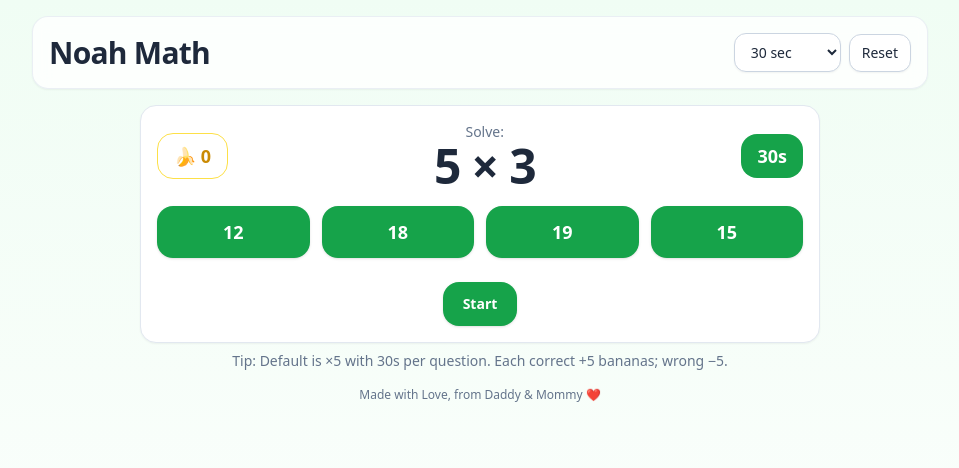
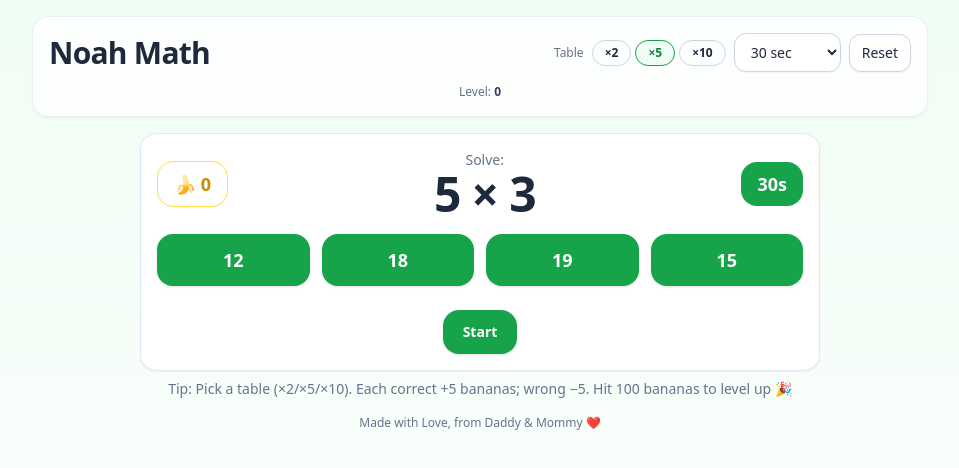
Before and after one commit to mohdismaildev/noahmath, a React (Vite) app: page / in a window 1280 px wide. Shown: the top 468 px of the page, without its empty margins (160-1119 px from the left). Built offline with nearby package versions, Linux system fonts and the light colour scheme.

Commit message:
Update App.jsx

```diff
--- a/src/App.jsx
+++ b/src/App.jsx
@@ -1,3 +1,4 @@
+// src/App.jsx
 import React, { useEffect, useRef, useState } from 'react'
 import { motion, AnimatePresence } from 'framer-motion'
 
@@ -8,9 +9,8 @@ const TIMERS = [
 ]
 
 function randInt(min, max) { return Math.floor(Math.random() * (max - min + 1)) + min }
-
-function makeQuestion() {
-  const a = 5;            // fixed to ×5 as requested
+function makeQuestion(table) {
+  const a = table
   const b = randInt(1, 10)
   const answer = a * b
   const options = new Set([answer])
@@ -24,15 +24,22 @@ function makeQuestion() {
 }
 
 export default function NoahMath() {
-  const [timerMode, setTimerMode] = useState(TIMERS[2]) // default 30s
+  // Defaults: ×5 table and 30s timer
+  const [table, setTable] = useState(5)
+  const [timerMode, setTimerMode] = useState(TIMERS[2])
   const [timeLeft, setTimeLeft] = useState(TIMERS[2].seconds)
+
   const [bananas, setBananas] = useState(0)
-  const [q, setQ] = useState(() => makeQuestion())
+  const [level, setLevel] = useState(0)
+
+  const [q, setQ] = useState(() => makeQuestion(5))
   const [running, setRunning] = useState(false)
   const [selectedChoice, setSelectedChoice] = useState(null)
   const [showStartHint, setShowStartHint] = useState(true)
+  const [showCongrats, setShowCongrats] = useState(false)
   const intervalRef = useRef(null)
 
+  // Timer loop
   useEffect(() => {
     if (!running || timerMode.seconds === 0) return
     setTimeLeft(timerMode.seconds)
@@ -42,33 +49,74 @@ export default function NoahMath() {
         if (t <= 1) {
           clearInterval(intervalRef.current)
           setSelectedChoice(null)
-          setQ(makeQuestion())
+          setQ(makeQuestion(table))
           return timerMode.seconds
         }
         return t - 1
       })
     }, 1000)
     return () => intervalRef.current && clearInterval(intervalRef.current)
-  }, [running, timerMode])
+  }, [running, timerMode, table])
 
   useEffect(() => { setTimeLeft(timerMode.seconds || 0) }, [timerMode])
 
-  const start = () => { setRunning(true); setShowStartHint(false); setQ(makeQuestion()); if (timerMode.seconds > 0) setTimeLeft(timerMode.seconds) }
+  const start = () => {
+    setRunning(true)
+    setShowStartHint(false)
+    setQ(makeQuestion(table))
+    if (timerMode.seconds > 0) setTimeLeft(timerMode.seconds)
+  }
   const stop = () => { setRunning(false); if (intervalRef.current) clearInterval(intervalRef.current) }
+
+  // Level up at 100 bananas
+  const maybeLevelUp = (nextBananas) => {
+    if (nextBananas >= 100) {
+      setLevel((L) => L + 1)
+      setBananas(0)
+      setShowCongrats(true)
+      setTimeout(() => setShowCongrats(false), 1800)
+    } else {
+      setBananas(Math.max(0, nextBananas))
+    }
+  }
 
   const answer = (val) => {
     if (!running) start()
-    setSelectedChoice(val)
+    setSelectedChoice(val) // blue selection
     const correct = val === q.answer
-    setBananas((b) => Math.max(0, b + (correct ? 5 : -5)))
+    const delta = correct ? 5 : -5
+    maybeLevelUp(bananas + delta)
+    // quick transition to next Q
     setTimeout(() => {
       setSelectedChoice(null)
-      setQ(makeQuestion())
+      setQ(makeQuestion(table))
       if (timerMode.seconds > 0) setTimeLeft(timerMode.seconds)
     }, 220)
   }
 
-  const resetAll = () => { stop(); setBananas(0); setSelectedChoice(null); setQ(makeQuestion()); setShowStartHint(true); setTimeLeft(timerMode.seconds || 0) }
+  const resetAll = () => {
+    stop()
+    setBananas(0)
+    setLevel(0)
+    setSelectedChoice(null)
+    setQ(makeQuestion(table))
+    setShowStartHint(true)
+    setTimeLeft(timerMode.seconds || 0)
+  }
+
+  const quickBtn = (n) => (
+    <button
+      onClick={() => { setTable(n); setQ(makeQuestion(n)) }}
+      className={
+        'rounded-full border px-3 py-1 text-xs font-semibold transition ' +
+        (table === n
+          ? 'border-green-600 text-green-700 bg-green-50 dark:text-green-300 dark:bg-green-900/30'
+          : 'border-slate-300 hover:bg-slate-50 dark:hover:bg-slate-800')
+      }
+    >
+      ×{n}
+    </button>
+  )
 
   return (
     <div className="min-h-screen w-full bg-gradient-to-b from-green-50 to-white p-4 text-slate-800 dark:from-slate-900 dark:to-slate-950 dark:text-slate-100">
@@ -78,17 +126,38 @@ export default function NoahMath() {
             <div className="flex flex-col items-center gap-3 md:flex-row md:justify-between">
               <h1 className="text-2xl font-extrabold tracking-tight md:text-3xl">Noah Math</h1>
               <div className="flex flex-wrap items-center gap-2">
-                <select value={timerMode.id} onChange={(e) => setTimerMode(TIMERS.find((t) => t.id === e.target.value) || TIMERS[2])} className="rounded-xl border border-slate-300 bg-white px-3 py-2 text-sm shadow-sm outline-none transition focus:ring-2 focus:ring-green-400 dark:border-slate-700 dark:bg-slate-800">
+                {/* Quick table switcher */}
+                <div className="flex items-center gap-1">
+                  <span className="text-xs text-slate-500 dark:text-slate-400 mr-1">Table</span>
+                  {quickBtn(2)}
+                  {quickBtn(5)}
+                  {quickBtn(10)}
+                </div>
+                {/* Timer select */}
+                <select
+                  value={timerMode.id}
+                  onChange={(e) => setTimerMode(TIMERS.find((t) => t.id === e.target.value) || TIMERS[2])}
+                  className="rounded-xl border border-slate-300 bg-white px-3 py-2 text-sm shadow-sm outline-none transition focus:ring-2 focus:ring-green-400 dark:border-slate-700 dark:bg-slate-800"
+                >
                   {TIMERS.map((t) => <option key={t.id} value={t.id}>{t.label}</option>)}
                 </select>
-                <button onClick={resetAll} className="rounded-xl border border-slate-300 bg-white px-3 py-2 text-sm font-medium shadow-sm transition hover:-translate-y-0.5 hover:shadow focus:outline-none focus:ring-2 focus:ring-green-400 active:translate-y-0 dark:border-slate-700 dark:bg-slate-800">Reset</button>
+                <button
+                  onClick={resetAll}
+                  className="rounded-xl border border-slate-300 bg-white px-3 py-2 text-sm font-medium shadow-sm transition hover:-translate-y-0.5 hover:shadow focus:outline-none focus:ring-2 focus:ring-green-400 active:translate-y-0 dark:border-slate-700 dark:bg-slate-800"
+                >
+                  Reset
+                </button>
               </div>
+            </div>
+            {/* Level indicator */}
+            <div className="text-center text-xs text-slate-500 dark:text-slate-400">
+              Level: <span className="font-semibold text-slate-700 dark:text-slate-200">{level}</span>
             </div>
           </div>
         </header>
 
-        {/* Clean single-column quiz card */}
-        <section className="">
+        {/* Quiz Card */}
+        <section>
           <div className="mx-auto flex max-w-[680px] flex-col items-center gap-4 rounded-2xl border border-slate-200 bg-white p-4 shadow-sm dark:border-slate-700 dark:bg-slate-900">
             {/* BANANAS (left) - QUESTION (center) - TIMER (right) */}
             <div className="flex w-full items-center justify-between">
@@ -114,9 +183,8 @@ export default function NoahMath() {
                     key={c}
                     onClick={() => answer(c)}
                     className={`rounded-2xl px-4 py-3 text-lg font-bold text-white shadow transition active:scale-95 focus:outline-none focus:ring-2 ${
-                      isSelected
-                        ? 'bg-blue-600 focus:ring-blue-300'
-                        : 'bg-green-600 hover:bg-green-500 focus:ring-green-300'
+                      isSelected ? 'bg-blue-600 focus:ring-blue-300'
+                                 : 'bg-green-600 hover:bg-green-500 focus:ring-green-300'
                     }`}
                   >
                     {c}
@@ -124,6 +192,21 @@ export default function NoahMath() {
                 )
               })}
             </div>
+
+            {/* Congrats banner */}
+            <AnimatePresence>
+              {showCongrats && (
+                <motion.div
+                  initial={{ opacity: 0, y: 10 }}
+                  animate={{ opacity: 1, y: 0 }}
+                  exit={{ opacity: 0, y: -10 }}
+                  className="rounded-xl bg-green-100 px-4 py-2 text-center text-sm font-semibold text-green-900 dark:bg-green-800 dark:text-green-50"
+                >
+                  🎉 Level up! You’re now at <span className="font-bold">Level {level}</span> — bananas reset to 0. Keep going!
+                </motion.div>
+              )}
+            </AnimatePresence>
+
             <div className="flex items-center gap-2 pt-2">
               {!running ? (
                 <button onClick={start} className="rounded-2xl bg-green-600 px-5 py-3 text-sm font-semibold text-white shadow transition hover:bg-green-500 focus:outline-none focus:ring-2 focus:ring-green-300">Start</button>
@@ -132,10 +215,11 @@ export default function NoahMath() {
               )}
             </div>
           </div>
+
           <AnimatePresence>
             {showStartHint && (
               <motion.p initial={{ opacity: 0 }} animate={{ opacity: 1 }} exit={{ opacity: 0 }} className="mt-2 text-center text-sm text-slate-500 dark:text-slate-400">
-                Tip: Default is ×5 with 30s per question. Each correct +5 bananas; wrong −5.
+                Tip: Pick a table (×2/×5/×10). Each correct +5 bananas; wrong −5. Hit 100 bananas to level up 🎉
               </motion.p>
             )}
           </AnimatePresence>
```
